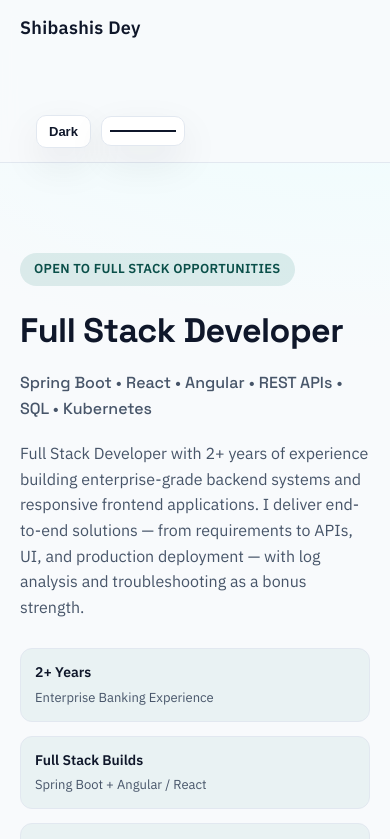
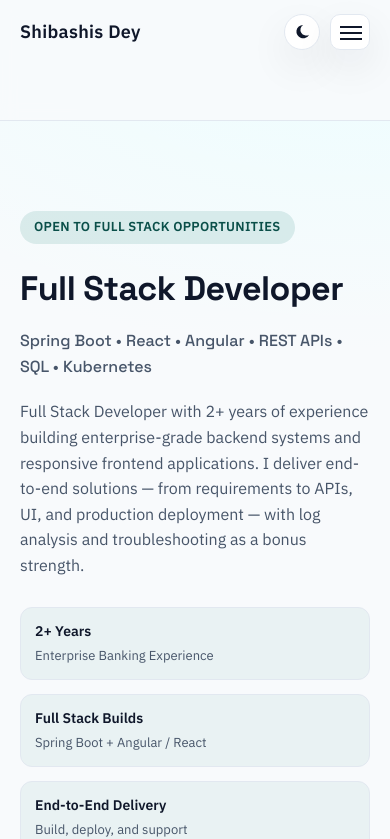
Before and after one commit to shibashisdey/shibashisdey.github.io, a React (Vite) app: page / in a window 390 px wide. Shown: the top 839 px of the page. Built offline with nearby package versions, Linux system fonts and the light colour scheme.

Commit message:
Deploy portfolio via docs folder-fixed

```diff
--- a/src/components/Navbar.css
+++ b/src/components/Navbar.css
@@ -60,18 +60,45 @@
   border: 1px solid var(--border);
   background: var(--card);
   color: var(--ink);
-  border-radius: 10px;
-  padding: 8px 12px;
-  font-size: 13px;
-  font-weight: 600;
+  border-radius: 999px;
+  padding: 8px;
+  width: 36px;
+  height: 36px;
   cursor: pointer;
+  display: inline-flex;
+  align-items: center;
+  justify-content: center;
   box-shadow: var(--shadow);
-  transition: transform 0.2s ease, box-shadow 0.2s ease;
+  transition: transform 0.2s ease, box-shadow 0.2s ease, background 0.2s ease;
 }
 
 .theme-toggle:hover {
   transform: translateY(-1px);
   box-shadow: 0 18px 30px rgba(15, 23, 42, 0.15);
+}
+
+.theme-icon {
+  width: 18px;
+  height: 18px;
+  display: inline-flex;
+}
+
+.theme-icon svg {
+  width: 18px;
+  height: 18px;
+  display: block;
+}
+
+.visually-hidden {
+  position: absolute;
+  width: 1px;
+  height: 1px;
+  padding: 0;
+  margin: -1px;
+  overflow: hidden;
+  clip: rect(0, 0, 0, 0);
+  white-space: nowrap;
+  border: 0;
 }
 
 .nav-toggle {
@@ -82,6 +109,11 @@
   padding: 8px;
   cursor: pointer;
   box-shadow: var(--shadow);
+  width: 40px;
+  height: 36px;
+  align-items: center;
+  justify-content: center;
+  position: relative;
 }
 
 .nav-toggle-bar {
@@ -89,15 +121,53 @@
   width: 22px;
   height: 2px;
   background: var(--ink);
-  margin: 5px 0;
+  margin: 0;
+  position: absolute;
+  left: 9px;
+  transition: transform 0.2s ease, opacity 0.2s ease;
+}
+
+.nav-toggle-bar:nth-child(1) {
+  top: 11px;
+}
+
+.nav-toggle-bar:nth-child(2) {
+  top: 17px;
+}
+
+.nav-toggle-bar:nth-child(3) {
+  top: 23px;
+}
+
+.nav-toggle.is-open .nav-toggle-bar:nth-child(1) {
+  transform: translateY(6px) rotate(45deg);
+}
+
+.nav-toggle.is-open .nav-toggle-bar:nth-child(2) {
+  opacity: 0;
+}
+
+.nav-toggle.is-open .nav-toggle-bar:nth-child(3) {
+  transform: translateY(-6px) rotate(-45deg);
 }
 
 @media (max-width: 768px) {
   .navbar-container {
     flex-wrap: wrap;
+    align-items: center;
+  }
+
+  .logo {
+    order: 1;
+  }
+
+  .nav-actions {
+    order: 2;
+    margin-left: auto;
   }
 
   .nav-links {
+    order: 3;
     width: 100%;
     flex-direction: column;
     gap: 12px;
--- a/src/components/Navbar.jsx
+++ b/src/components/Navbar.jsx
@@ -76,13 +76,32 @@ const Navbar = () => {
             className="theme-toggle"
             type="button"
             onClick={handleThemeToggle}
-            aria-label="Toggle dark mode"
-          >
-            {theme === "dark" ? "Light" : "Dark"}
+            aria-label={theme === "dark" ? "Switch to light mode" : "Switch to dark mode"}
+            >
+            <span className="visually-hidden">
+              {theme === "dark" ? "Light mode" : "Dark mode"}
+            </span>
+            <span className="theme-icon" aria-hidden="true">
+              {theme === "dark" ? (
+                <svg viewBox="0 0 24 24" role="presentation">
+                  <path
+                    d="M12 4.5 13.1 2 14.2 4.5 16.5 5.6 14.2 6.7 13.1 9 12 6.7 9.7 5.6 12 4.5Zm6 7.5 1.1-2.5 1.1 2.5 2.3 1.1-2.3 1.1-1.1 2.5-1.1-2.5-2.3-1.1L18 12Zm-6 1a5 5 0 1 1-5-5 5 5 0 0 1 5 5Z"
+                    fill="currentColor"
+                  />
+                </svg>
+              ) : (
+                <svg viewBox="0 0 24 24" role="presentation">
+                  <path
+                    d="M13.5 2.6a8.9 8.9 0 1 0 7.9 12.9 7.3 7.3 0 0 1-7.9-12.9Z"
+                    fill="currentColor"
+                  />
+                </svg>
+              )}
+            </span>
           </button>
 
           <button
-            className="nav-toggle"
+            className={`nav-toggle ${isOpen ? "is-open" : ""}`}
             type="button"
             onClick={handleToggle}
             aria-label="Toggle navigation menu"
```
